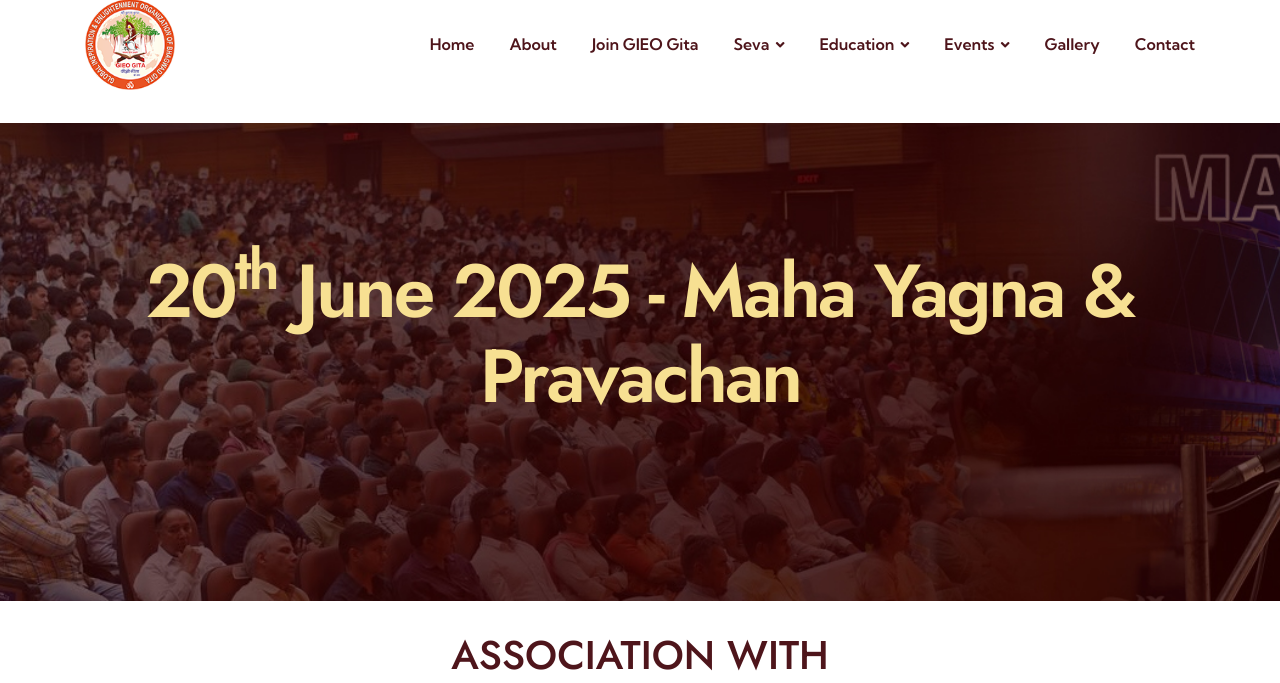
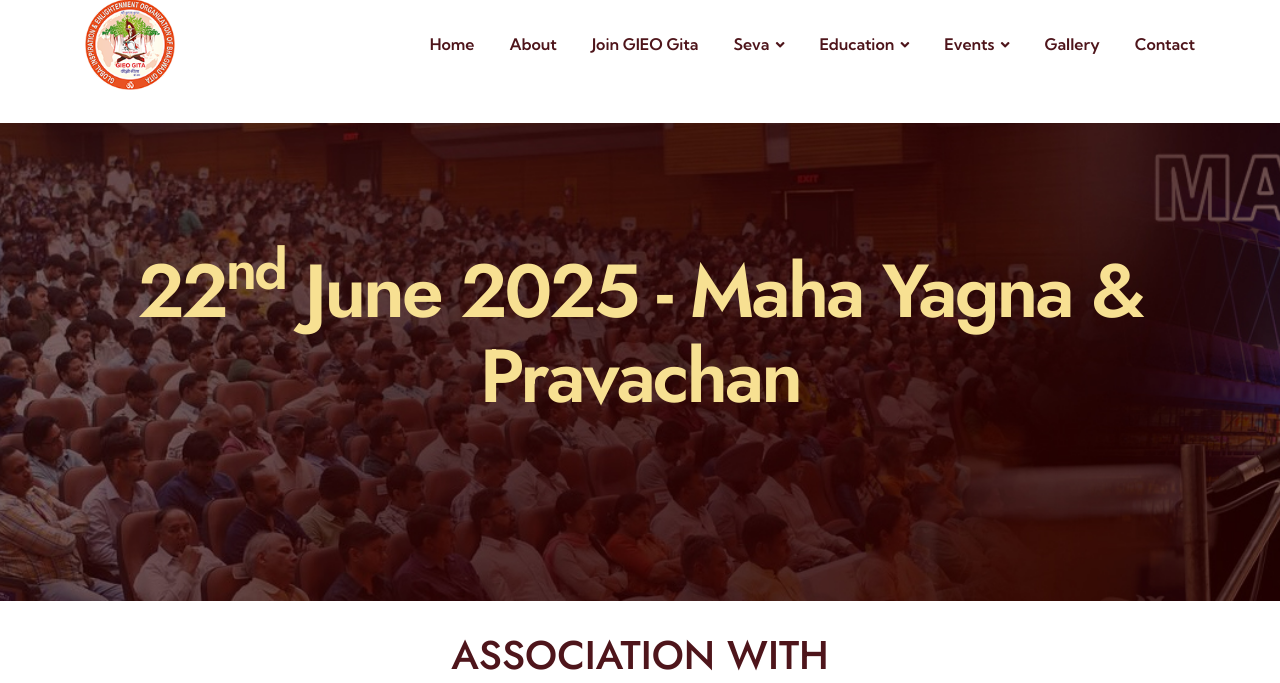
Before and after one commit to Pankajvijaybhatnagar/gieouk, a PHP site: page /day-3.php in a window 1280 px wide. Shown: the part 84-767 px from the top of the page. Run offline with PHP 8.4, Linux system fonts and the light colour scheme; some web fonts are replaced.

Commit message:
update navaigation

```diff
--- a/day-3.php
+++ b/day-3.php
@@ -4,7 +4,7 @@
 <!-- header -->
 <?php require_once('parts/header/header3.php'); ?>
 <?php
-$page_title = "20<sup>th</sup> June 2025 - Maha Yagna & Pravachan";
+$page_title = "22<sup>nd</sup> June 2025 - Maha Yagna & Pravachan";
 require_once('parts/page-title.php');
 ?>
 <h1 style="text-align: center; margin:30px">ASSOCIATION WITH</h1>
--- a/parts/festival-navigation.php
+++ b/parts/festival-navigation.php
@@ -9,7 +9,7 @@
         </li>
         <li class="active"><a href="day-2-bhakti-yoga-evening">Bhakti Yoga evening (21st Evening)<span
                     class="fas fa-arrow-right"></span></a></li>
-        <li><a href="day-3">Maha Yagna & Pravachan(23rd June)<span class="fas fa-arrow-right"></span></a></li>
+        <li><a href="day-3">Maha Yagna & Pravachan(22rd June)<span class="fas fa-arrow-right"></span></a></li>
 
     </ul>
     <div class="service-details__need-help">
```
